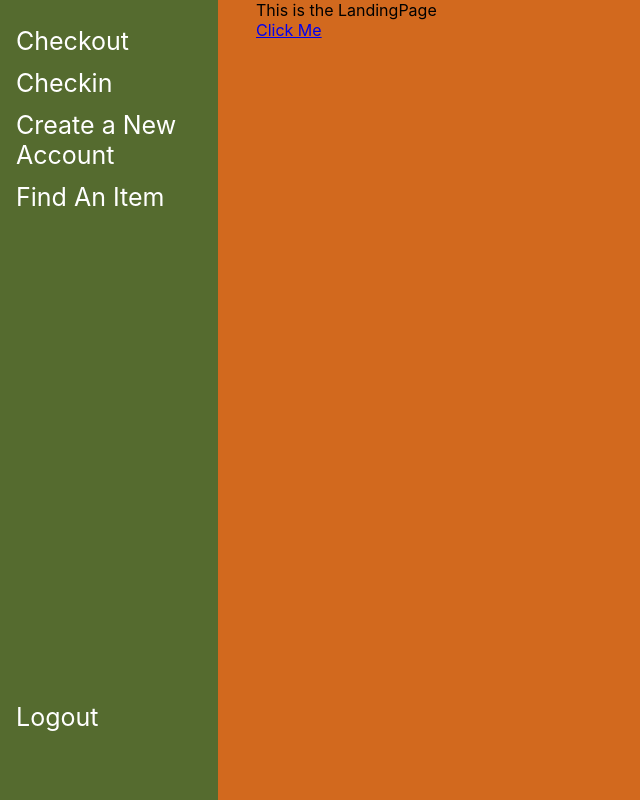
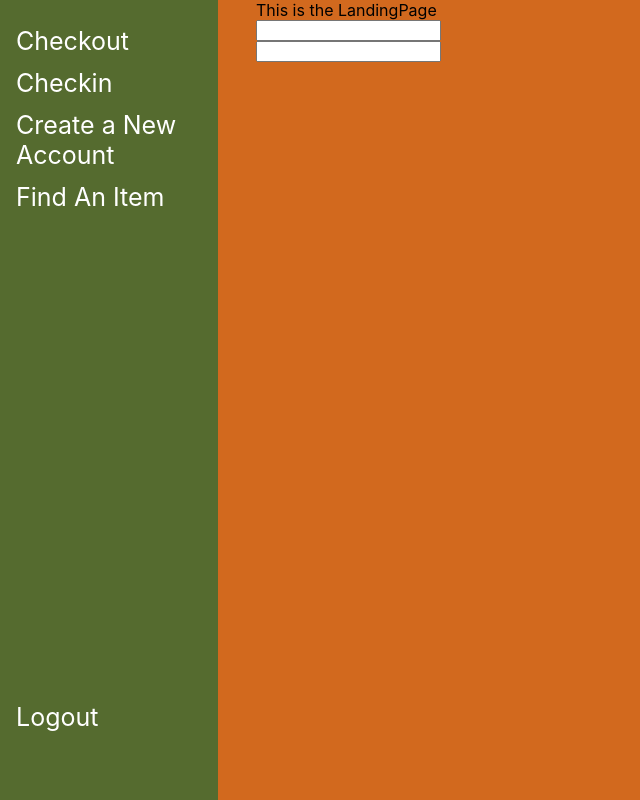
Before and after one commit to stefmryan/library_management_system_client, a React (Create React App) app: page / in a window 1280 px wide. Shown: the whole page, without its empty margins (0-640 px from the left). Built offline with nearby package versions, Linux system fonts and the light colour scheme.

Commit message:
add login component

```diff
--- a/src/App.js
+++ b/src/App.js
@@ -12,8 +12,8 @@ function App() {
   return (
     <div className={styles.container}>
       <Router>
+        {/*add conditional for if logged in and what role.*/}
         <Navigation />
-
         <Routes>
           <Route exact path="/" element={<LandingPage />} />
           <Route exact path="/register" element={<LibraryAccountForm />} />
--- a/src/components/pages/LandingPage/LandingPage.js
+++ b/src/components/pages/LandingPage/LandingPage.js
@@ -1,15 +1,12 @@
 import React from "react";
-import { Link } from "react-router-dom";
+import Login from "../Login/Login";
 
 const LandingPage = () => {
-  // const handleBtn = () =>{
-  //     console.log("Clicked btn");
-  // }
   return (
     <div>
       <div>This is the LandingPage</div>
       <div>
-        <Link to="/register">Click Me</Link>
+        <Login />
       </div>
     </div>
   );
--- /dev/null
+++ b/src/components/pages/Login/Login.js
@@ -0,0 +1,16 @@
+import React from "react";
+
+const Login = () => {
+  return (
+    <div>
+      <div>
+        <input type="email" />
+      </div>
+      <div>
+        <input type="password" />
+      </div>
+    </div>
+  );
+};
+
+export default Login;
```
